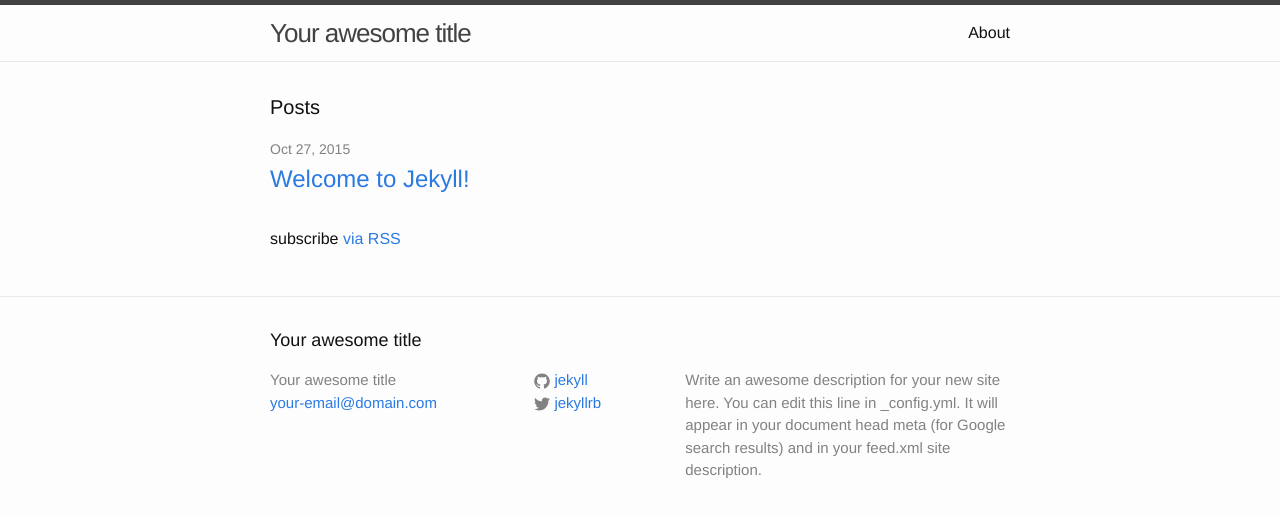
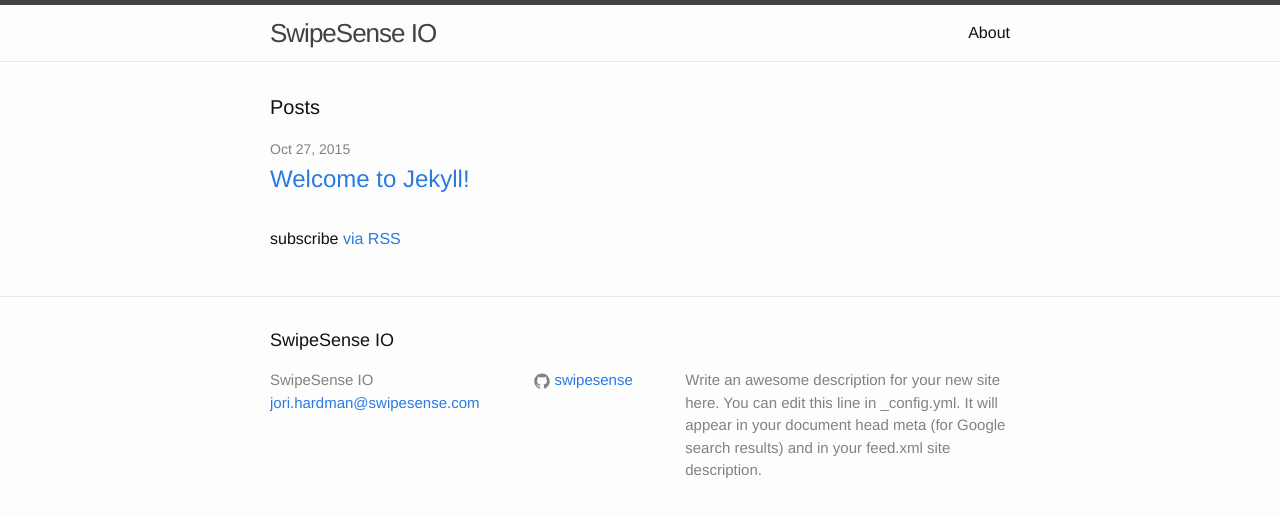
Before and after one commit to swipesense/swipesense.github.io, a Jekyll site: the page built from index.html, in a window 1280 px wide. Shown: the top 517 px of the page. Built offline with Jekyll 4.4.1, drawn with Linux system fonts in a browser that asks for light colours.

Commit message:
Add github-pages and initial config.

```diff
--- /dev/null
+++ b/Gemfile
@@ -0,0 +1,2 @@
+source 'https://rubygems.org'
+gem 'github-pages'
--- a/_config.yml
+++ b/_config.yml
@@ -6,16 +6,15 @@
 # 'jekyll serve'. If you change this file, please restart the server process.
 
 # Site settings
-title: Your awesome title
-email: your-email@domain.com
+title: SwipeSense IO
+email: jori.hardman@swipesense.com
 description: > # this means to ignore newlines until "baseurl:"
   Write an awesome description for your new site here. You can edit this
   line in _config.yml. It will appear in your document head meta (for
   Google search results) and in your feed.xml site description.
 baseurl: "" # the subpath of your site, e.g. /blog
-url: "http://yourdomain.com" # the base hostname & protocol for your site
-twitter_username: jekyllrb
-github_username:  jekyll
+url: "https://www.swipesense.com" # the base hostname & protocol for your site
+github_username:  swipesense
 
 # Build settings
 markdown: kramdown
```
Also changed, not shown: Gemfile.lock (added).
